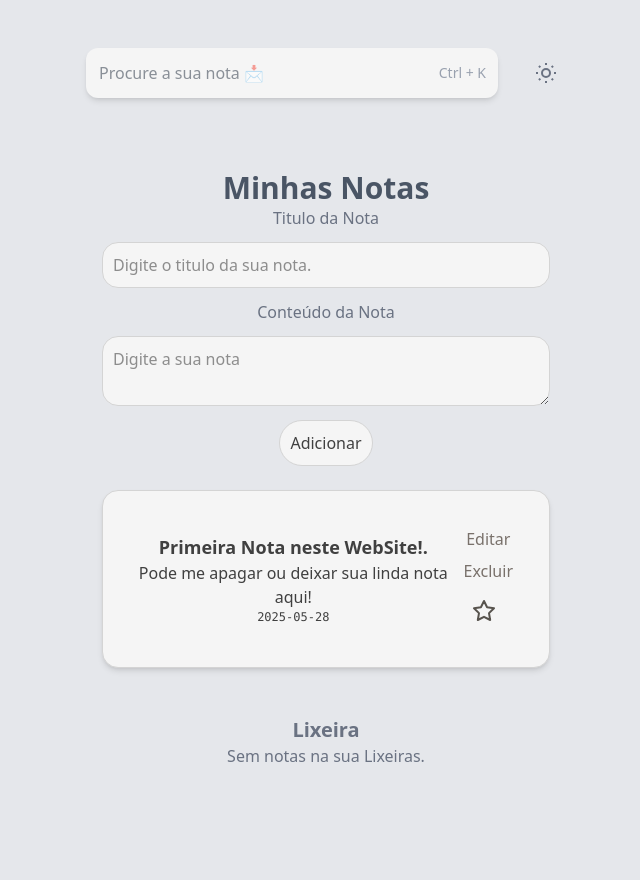
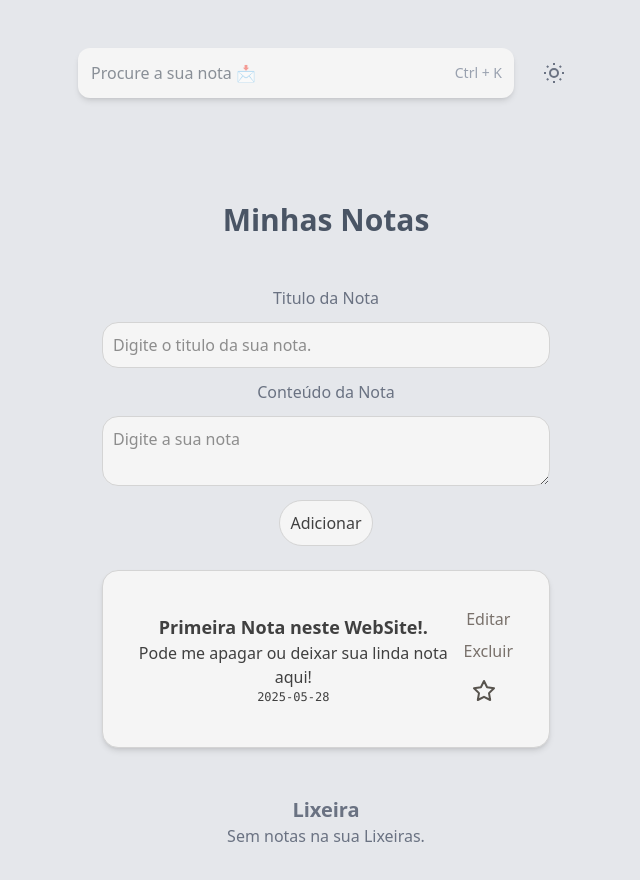
Before and after one commit to IsraelPina32/Sistema-Notas, a Vue app: page / in a window 1280 px wide. Shown: the top 880 px of the page, without its empty margins (314-954 px from the left). Before the commit the page ends 816 px from the top, so only its background shows below. Built offline with nearby package versions, Linux system fonts and the light colour scheme.

Commit message:
style(App.vue): Deixando a parte responsiva para a parte do mobile

```diff
--- a/src/App.vue
+++ b/src/App.vue
@@ -6,7 +6,7 @@
     >
 
     </div>
-    <header class="grid grid-cols-2 md:grid-cols-[1fr_max-content] items-center gap-2 p-4 max-w-4xl mx-auto w-full relative">
+    <header class="grid grid-cols-2 md:grid-cols-[1fr_max-content] items-center justify-center gap- p-4 max-w-4xl mx-auto w-full relative">
         <div class="relative w-full z-50">
                 <input
                        ref="searchInput"
@@ -32,10 +32,10 @@
     </header>
 
     <section :class="[
-        'w-full max-w-4xl mx-auto p-4 sm:px-8 py-4', isSearchActive ? 'backdrop-blur-sm rounded-xl pointer-events-none' : 'border-transparent'
+        'w-full max-w-4xl mx-auto p-4 sm:p-6 lg:p-10', isSearchActive ? 'backdrop-blur-sm rounded-xl pointer-events-none' : 'border-transparent'
     ]">
 
-        <h1 class="text-xl sm:text-2xl lg:text-3xl font-bold mt-10 text-gray-600 dark:text-neutral-200">Minhas Notas</h1>
+        <h1 class="flex items-center justify-center gap-2 text-2xl sm:text-2xl lg:text-3xl font-bold my-6 sm:my-8 lg:my-12 text-gray-600 dark:text-neutral-200 text-center md:text-left">Minhas Notas</h1>
 
         <NoteForm :note="newNote" :isEditing="isEditing" @submit="addNote" />
         <NoteList :notes="filteredNotes" @edit="handleEdit" @delete="handleDelete" @favorite="toggleFavorite" />
```
